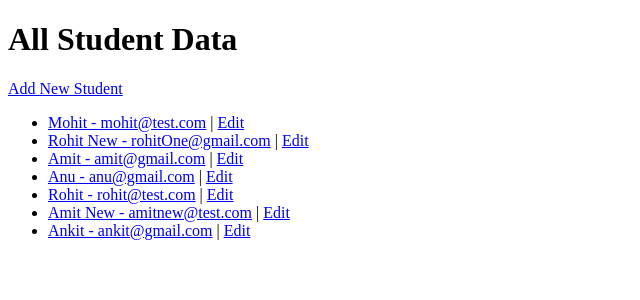
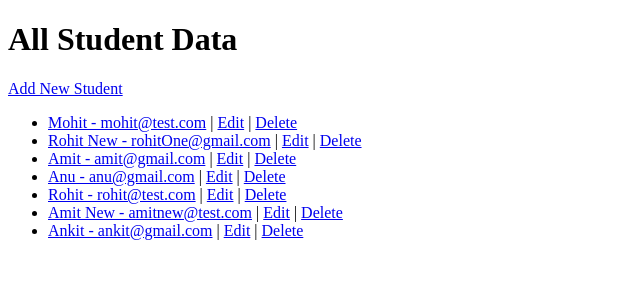
Before and after one commit to mohitdjcet/django-advance-tutorial, a Django app: page / in a window 1280 px wide. Shown: the top 300 px of the page, without its empty margins (0-640 px from the left). Run offline with Django 5.2, Linux system fonts and the light colour scheme; data comes from the database, SQL or seed files in the repository; both versions use the stored data as it was after the commit; tables that the repository leaves empty hold one stand-in row (values such as "Sample post").

Commit message:
Updated code

```diff
--- a/myProject18/student/templates/student_form.html
+++ b/myProject18/student/templates/student_form.html
@@ -1,10 +1,10 @@
 <!DOCTYPE html>
 <html>
 <head>
-    <title>Student Add</title>
+    <title>Student Add/Edit</title>
 </head>
 <body>
-    <h2> Add Students Here </h2>
+    <h2> Add/Edit Students Here </h2>
     <form method="post">
         {% csrf_token %}
         {{ form.as_p}}
--- a/myProject18/student/templates/student_list.html
+++ b/myProject18/student/templates/student_list.html
@@ -10,7 +10,8 @@
         {% for s in students %}
             <li>
                 <a href="{% url 'student_detail' s.id %}">{{ s.name }} - {{ s.email }}</a> |
-                <a href="{% url 'student_edit' s.id %}">Edit</a>
+                <a href="{% url 'student_edit' s.id %}">Edit</a> |
+                <a href="{% url 'student_delete' s.id %}">Delete</a>
             </li>
         {% endfor %}
 </body>
--- a/myProject18/student/urls.py
+++ b/myProject18/student/urls.py
@@ -6,4 +6,5 @@ urlpatterns = [
     path('', views.student_list, name='student_list'),
     path('details/<int:pk>/', views.student_detail, name='student_detail'),
     path('edit/<int:pk>/', views.student_edit, name='student_edit'),
+    path('delete/<int:pk>/', views.student_delete, name='student_delete'),
 ]
--- a/myProject18/student/views.py
+++ b/myProject18/student/views.py
@@ -29,3 +29,10 @@ def student_edit(request, pk):
     else:
         form = StudentForm(instance=student)
     return render(request, 'student_form.html', {'form': form})
+
+def student_delete(request, pk):
+    student = get_object_or_404(Student, pk=pk)
+    if request.method == 'POST':
+        student.delete()
+        return redirect("student_list")
+    return render(request, 'student_confirm_delete.html', {'student': student})
```
Also changed, not shown: myProject18/student/templates/student_confirm_delete.html (added, +14 -0 lines), myProject18/db.sqlite3.
